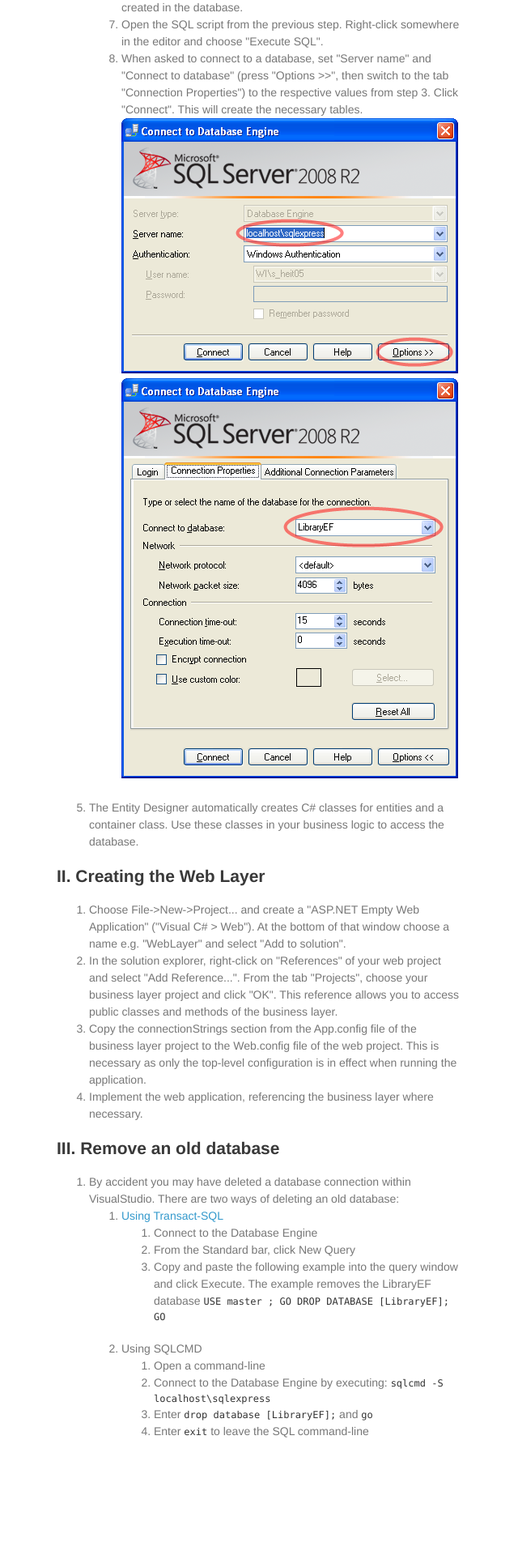
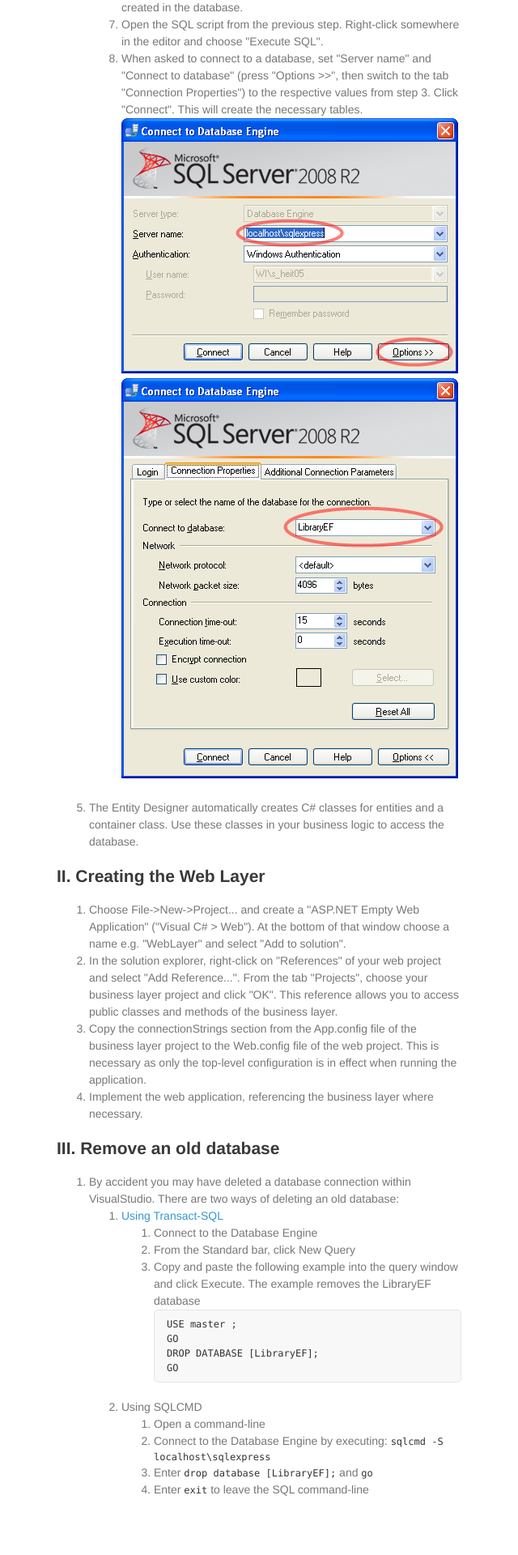
Before and after one commit to wwu-pi/tutorials, a Jekyll site: the page built from eai/tutorial_net_projects.html, in a window 1280 px wide. Shown: the part 1068-2988 px from the top of the page at 81% size, without its empty margins (500-1140 px from the left). Built offline with Jekyll 4.4.1, drawn with Linux system fonts in a browser that asks for light colours; before the commit the page ends 2916 px from its top, so only the background shows below that.

Commit message:
Fix indentation for SQL sample

```diff
--- a/eai/tutorial_net_projects.html
+++ b/eai/tutorial_net_projects.html
@@ -43,12 +43,11 @@
       <li>Connect to the Database Engine</li>
       <li>From the Standard bar, click New Query</li>
       <li>Copy and paste the following example into the query window and click Execute. The example removes the LibraryEF database
-      <code>
-        USE master ;
-        GO
-        DROP DATABASE [LibraryEF];
-        GO
-      </code>
+      <pre>
+USE master ;
+GO
+DROP DATABASE [LibraryEF];
+GO</pre>
       </li>
     </ol>
     </li>
```
